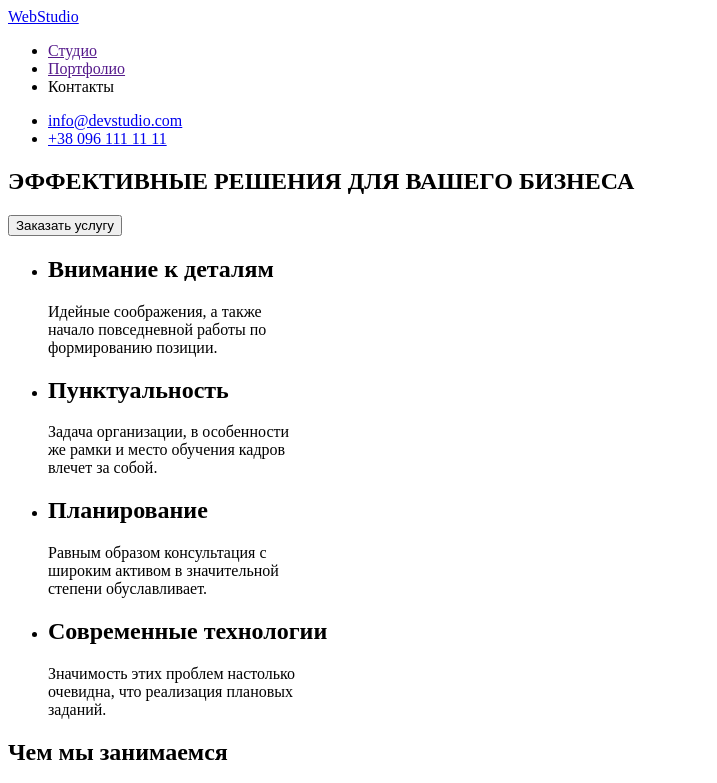
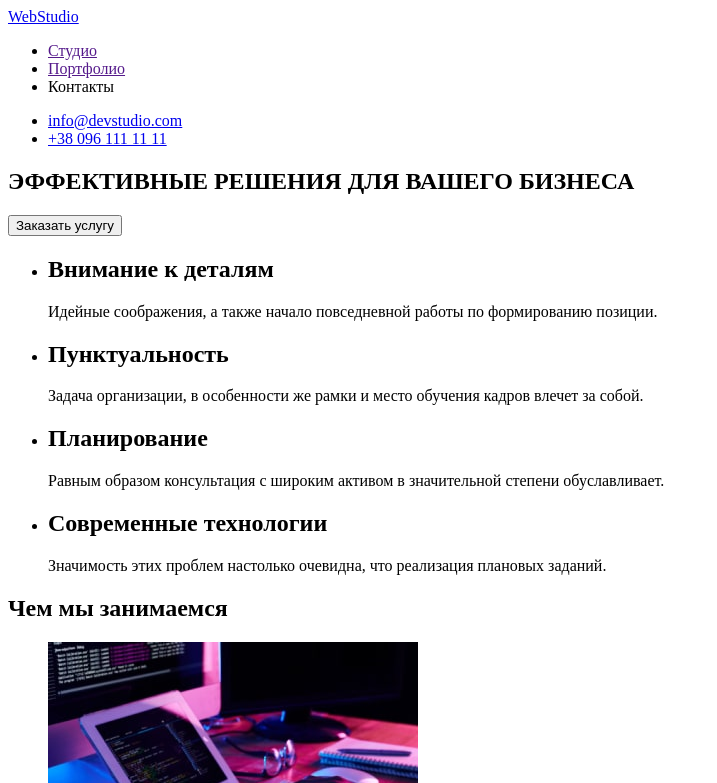
Before and after one commit to IrynaKupenko/goit-markup-hw-01, a plain HTML site: page index.html in a window 1280 px wide. Shown: the top 783 px of the page, without its empty margins (0-717 px from the left). Drawn offline with Linux system fonts and the light colour scheme.

Commit message:
убран тег <br>

```diff
--- a/index.html
+++ b/index.html
@@ -38,19 +38,19 @@
             <ul>
                 <li>
                     <h2>Внимание к деталям</h2>
-                    <p>Идейные соображения, а также <br/> начало повседневной работы по <br/>формированию позиции.</p>
+                    <p>Идейные соображения, а также начало повседневной работы по формированию позиции.</p>
                 </li>
                 <li>
                     <h2>Пунктуальность</h2>
-                    <p>Задача организации, в особенности <br/>же рамки и место обучения кадров <br/>влечет за собой.</p>
+                    <p>Задача организации, в особенности же рамки и место обучения кадров влечет за собой.</p>
                 </li>
                 <li>
                     <h2>Планирование</h2>
-                    <p>Равным образом консультация с <br/>широким активом в значительной <br/>степени обуславливает.</p>
+                    <p>Равным образом консультация с широким активом в значительной степени обуславливает.</p>
                 </li>
                 <li>
                     <h2>Современные технологии</h2>
-                    <p>Значимость этих проблем настолько <br/>очевидна, что реализация плановых <br/>заданий.</p>
+                    <p>Значимость этих проблем настолько очевидна, что реализация плановых заданий.</p>
                 </li>
             </ul>
         </section>
```
